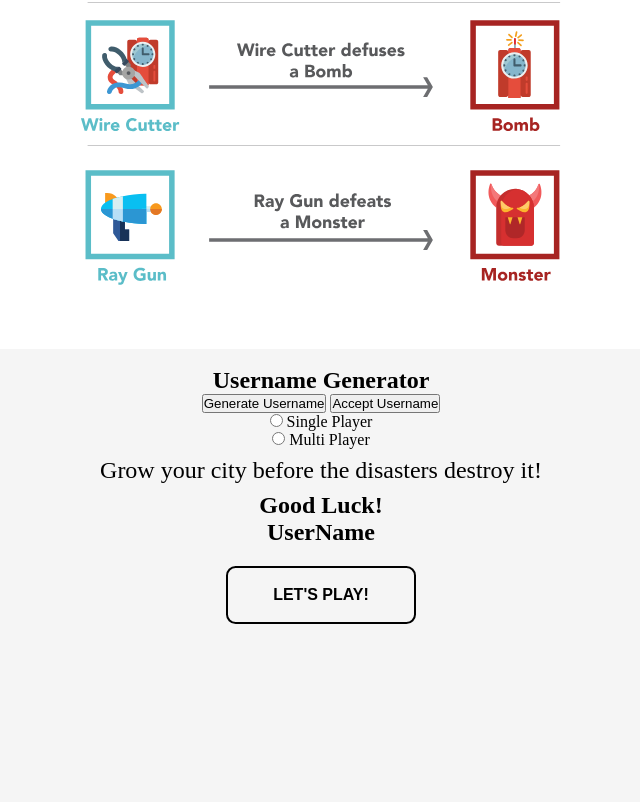
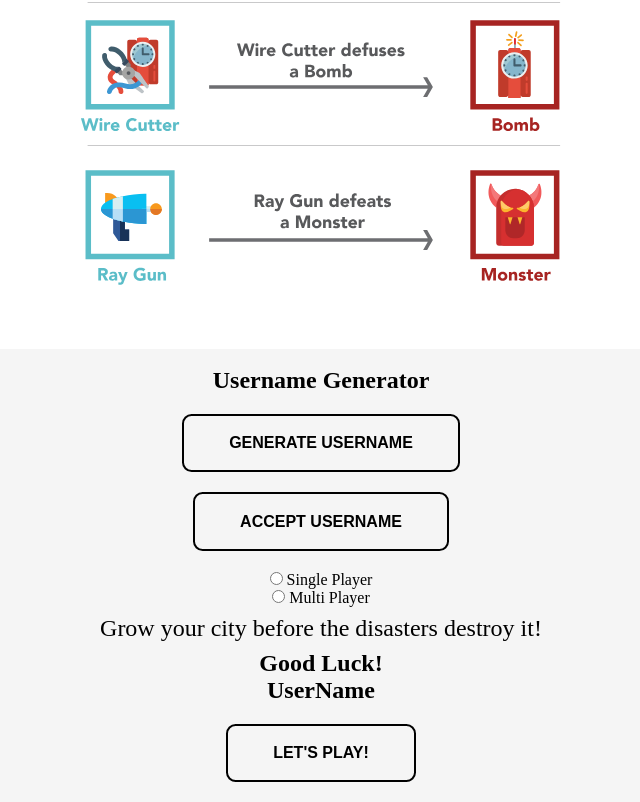
Before and after one commit to WojciechProkop/mirrored_w20borg, an Electron app: page prefs.html in a window 800 px wide. Shown: the part 998-1800 px from the top of the page, without its empty margins (79-719 px from the left). Before the commit the page ends 1642 px from the top, so only its background shows below. Drawn offline with Linux system fonts and the light colour scheme.

Commit message:
Cleanup of code and styles

```diff
--- a/prefs.html
+++ b/prefs.html
@@ -4,10 +4,9 @@
 <html lang="en">
 <head>
     <meta charset="UTF-8">
+    <title>Memory Game</title>
+    <link rel="stylesheet" href="./pref.css">
 
-    <title>Memory Game</title>
-
-    <link rel="stylesheet" href="./pref.css">
 </head>
 <body>
 <div id="header">
@@ -32,8 +31,8 @@
     </div>
     <div id="form">
         <form class="form">
-            <button class="btn-username" type="button" id="gen-button" onclick="generate()">Generate Username</button>
-            <button class="btn-username" type="button" id="user-button" onclick="acceptname()">Accept Username</button>
+            <button class="btn" type="button" id="gen-button" onclick="generate()">Generate Username</button>
+            <button class="btn" type="button" id="user-button" onclick="acceptname()">Accept Username</button>
         </form>
     </div>
     <div id="radiobutton">
```
